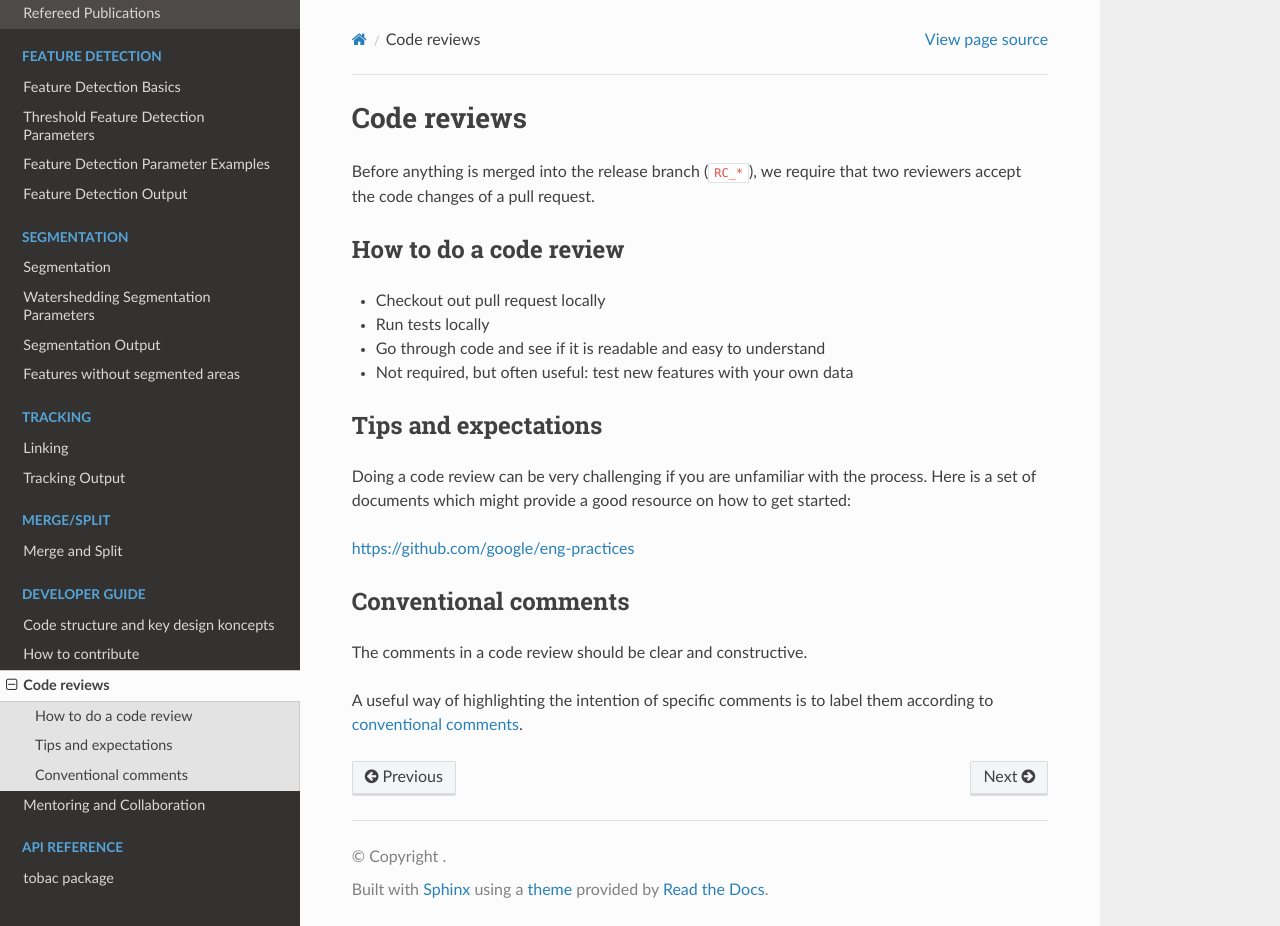
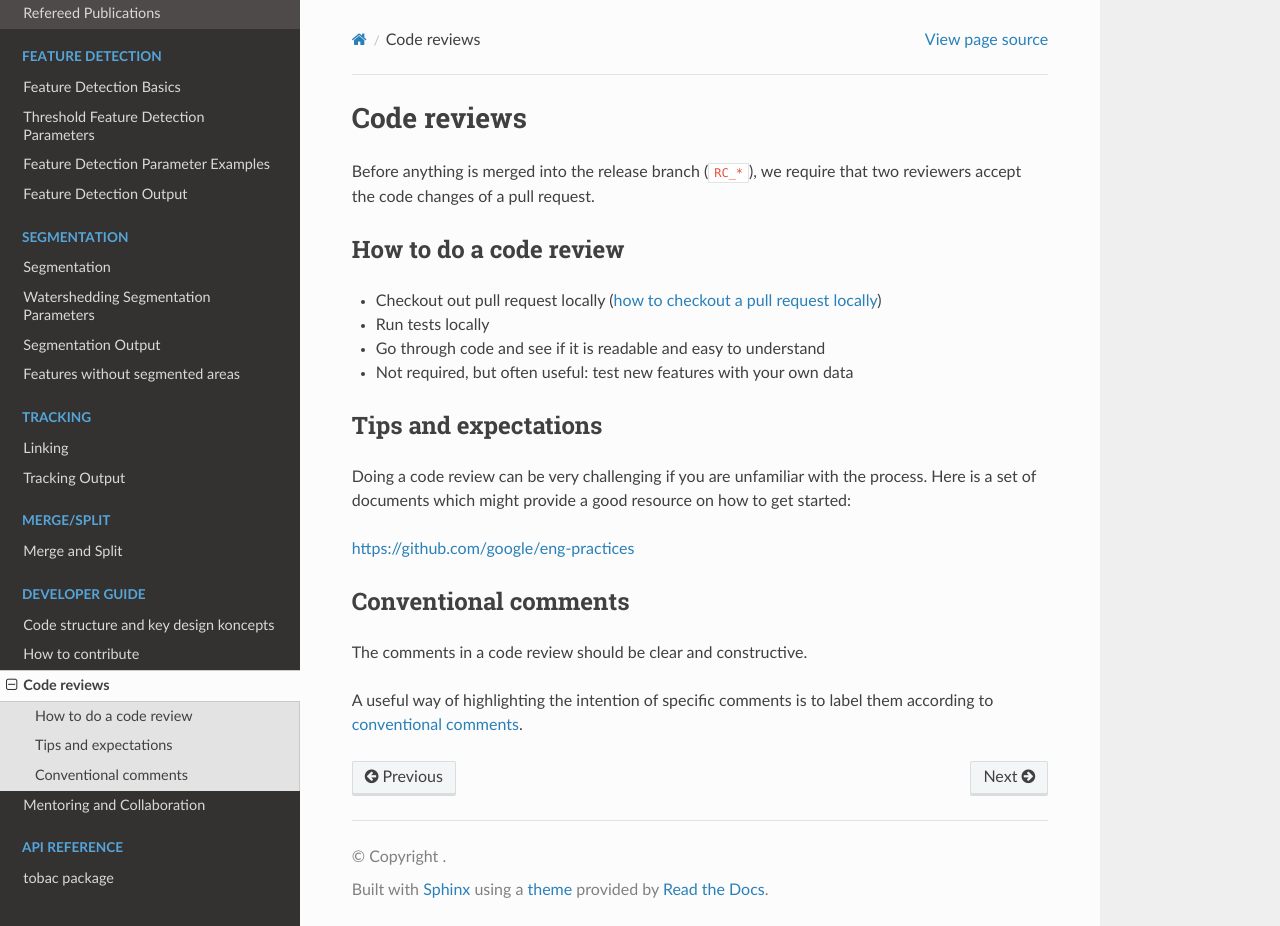
Before and after one commit to tobac-project/tobac, a Sphinx documentation site: the page built from doc/code_reviews.rst, in a window 1280 px wide and 926 px high. Built offline with Sphinx 7.4.7 and the Read the Docs theme 2.0.0, drawn with Linux system fonts in a browser that asks for light colours; formulas are drawn with MathJax 3.

Commit message:
chore: added link to github's documentation on how to checkout a pr locally

```diff
--- a/doc/code_reviews.rst
+++ b/doc/code_reviews.rst
@@ -7,7 +7,7 @@ Before anything is merged into the release branch (:code:`RC_*`), we require tha
 How to do a code review
 ============================
 
-* Checkout out pull request locally
+* Checkout out pull request locally (`how to checkout a pull request locally <https://docs.github.com/en/pull-requests/collaborating-with-pull-requests/reviewing-changes-in-pull-requests/checking-out-pull-requests-locally>`_)
 
 * Run tests locally
 
```
